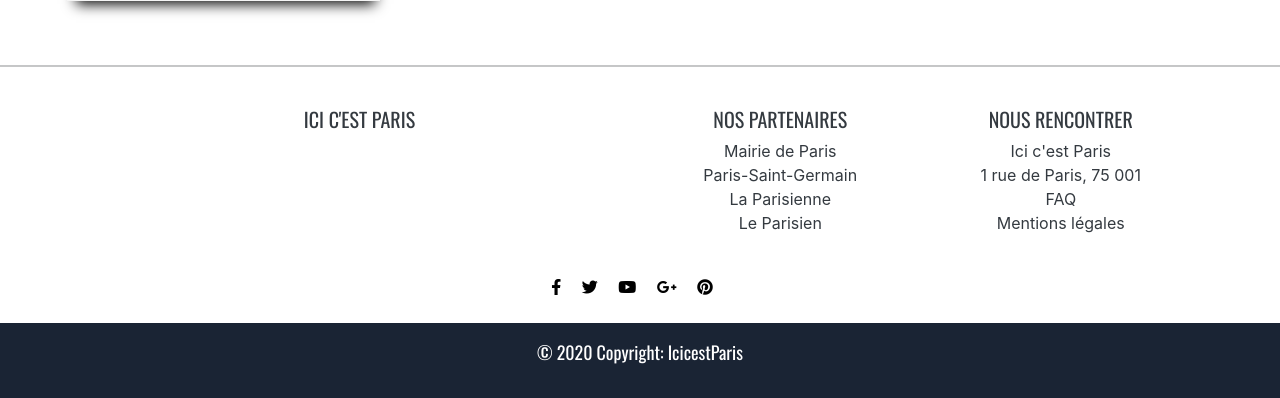
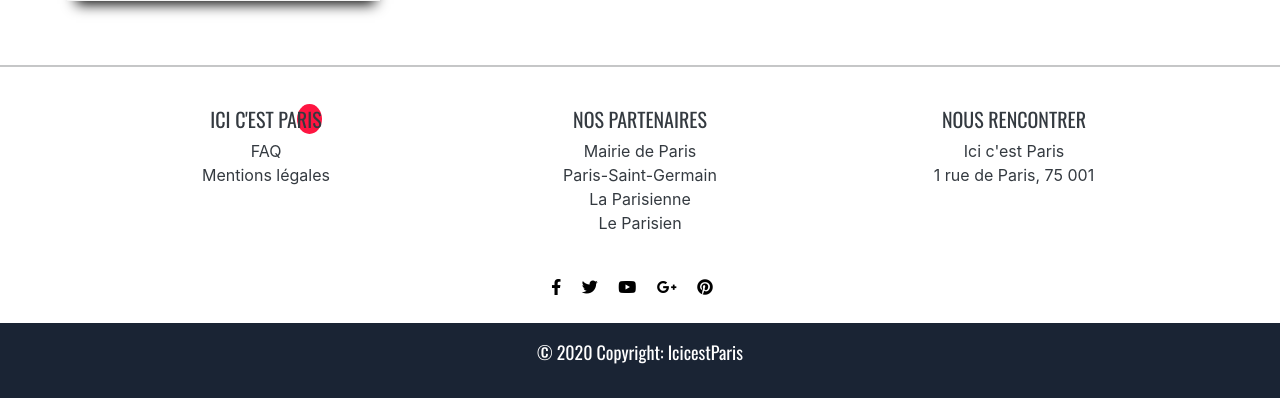
Before and after one commit to JulietteCoetmeur/ici_paris, a Symfony app: template templates/products/index.html.twig in a window 1280 px wide. Shown: the part 1039-1437 px from the top of the page. Run offline with Twig, Linux system fonts and the light colour scheme; the template is opened without the code that fills it, so the values that code supplies are empty; form fields are guessed from the names that the template uses; style sheets or scripts are compiled from the project's sources; some libraries are stand-ins or nearby versions.

Commit message:
design footer

```diff
--- a/assets/styles/app.scss
+++ b/assets/styles/app.scss
@@ -233,7 +233,7 @@ p {
     border-radius: 15px;
     filter: drop-shadow(0px 4px 4px rgba(0, 0, 0, 0.25));
     color: var(--framboise);
-    background-color: white;
+
     margin-top: -40px;
 }
 p {
@@ -269,7 +269,6 @@ text-decoration: none;
     color: var(--framboise);
 }
 .border-style-products {
-    background-color: white;
     margin-top: -40px;
     border-radius: 50px 50px;
     filter: drop-shadow(0px 4px 4px rgba(0, 0, 0, 0.25));
--- a/templates/_footer.html.twig
+++ b/templates/_footer.html.twig
@@ -1,38 +1,49 @@
 <footer class="text-dark text-center text-lg-start">
   <!-- Grid container -->
-    <div class="container p-4">
+  <div class="container p-4 mx-auto">
     <!--Grid row-->
-      <div class="row">
+    <div class="row ">
       <!--Grid column-->
-        <div class="col-lg-6 col-md-12 mb-4 mb-md-0">
-          <h5 class="text-uppercase title-footer">Ici c'est Paris</h5>
-
-        </div>
-        <!--Grid column-->
-
-        <!--Grid column-->
-        <div class="col-lg-3 col-md-6 mb-4 mb-md-0">
-          <h5 class="text-uppercase title-footer">Nos Partenaires</h5>
-
+      <div class="col-lg-4 col-md-4 col-sm-12 mb-4 mb-md-0">
+        <h5 class="text-uppercase title-footer">Ici c'est Pa<span class="small-ellipse">ris</span></h5>
         <ul class="list-unstyled mb-0">
           <li>
-              <a href="https://www.paris.fr/" target="_blank" style="text-decoration:none;" class="text-dark">Mairie de Paris</a>
+            <a href="{{ path('faq') }}" style="text-decoration:none;" class="text-dark">FAQ</a>
           </li>
           <li>
-              <a href="https://www.psg.fr/" target="_blank" style="text-decoration:none;" class="text-dark">Paris-Saint-Germain</a>
-            </li>
-            <li>
-              <a href="https://la-parisienne.net/" target="_blank" style="text-decoration:none;" class="text-dark">La Parisienne</a>
-            </li>
-            <li>
-              <a href="https://www.leparisien.fr/" target="_blank" style="text-decoration:none;" class="text-dark">Le Parisien</a>
+            <a href="{{ path('legal_mentions') }}" style="text-decoration:none;" class="text-dark">Mentions légales</a>
           </li>
         </ul>
       </div>
       <!--Grid column-->
 
       <!--Grid column-->
-        <div class="col-lg-3 col-md-6 mb-4 mb-md-0">
+      <div class="col-lg-4 col-md-4 mb-4 mb-md-0">
+        <h5 class="text-uppercase title-footer">Nos Partenaires</h5>
+
+        <ul class="list-unstyled mb-0">
+          <li>
+            <a href="https://www.paris.fr/" target="_blank" style="text-decoration:none;" class="text-dark">Mairie de
+              Paris</a>
+          </li>
+          <li>
+            <a href="https://www.psg.fr/" target="_blank" style="text-decoration:none;"
+              class="text-dark">Paris-Saint-Germain</a>
+          </li>
+          <li>
+            <a href="https://la-parisienne.net/" target="_blank" style="text-decoration:none;" class="text-dark">La
+              Parisienne</a>
+          </li>
+          <li>
+            <a href="https://www.leparisien.fr/" target="_blank" style="text-decoration:none;" class="text-dark">Le
+              Parisien</a>
+          </li>
+        </ul>
+      </div>
+      <!--Grid column-->
+
+      <!--Grid column-->
+      <div class="col-lg-4 col-md-4 mb-4 mb-md-0">
         <h5 class="text-uppercase title-footer">Nous rencontrer</h5>
 
         <ul class="list-unstyled mb-0">
@@ -41,12 +52,6 @@
           </li>
           <li>
             <a href="#!" style="text-decoration:none;" class="text-dark">1 rue de Paris, 75 001</a>
-            </li>
-            <li>
-              <a href="{{ path('faq') }}" style="text-decoration:none;" class="text-dark">FAQ</a>
-            </li>
-            <li>
-              <a href="{{ path('legal_mentions') }}" style="text-decoration:none;" class="text-dark">Mentions légales</a>
           </li>
         </ul>
       </div>
@@ -74,8 +79,6 @@
       <i class="fab fa-pinterest mr-3"></i>
     </a>
   </div>
-
-
   <!-- Copyright -->
   <div class="text-center p-3 nav-bar">
     <p class="nav-bar-white title-footer">© 2020 Copyright: IcicestParis</p>
--- a/templates/default/index.html.twig
+++ b/templates/default/index.html.twig
@@ -75,7 +75,7 @@ Choisissez votre look : hipster, bobo, bourgeois..
             class="w-100" alt="Parisien en velib dans à Boulevard-Haussmann">
         </div>
         <div class="col-md-8 col-sm-6 bg-section">
-            <p class="hashtag-home p-3">#ILSSONT<br><span class="color-framboise">PARISIEN</span></p>
+            <p class="hashtag-home p-3">#ILSSONT<br><span class="color-framboise">PARISIENS</span></p>
         </div>
         <div class="col-md-4 col-sm-12">
 
--- a/templates/products/index.html.twig
+++ b/templates/products/index.html.twig
@@ -52,7 +52,8 @@ Ici c'est Paris vous propose la parfaite panoplie du Hipster, Bobo ou Bourgeois{
                             <h3 class="color-letter">Catégories</h3>
                         </button> <i class="fas fa-chevron-down"></i>
                     </div>
-                    <div id="collapseTwo" class="collapse show" aria-labelledby="headingTwo" data-parent="#accordionExample">
+                    <div id="collapseTwo" class="collapse show" aria-labelledby="headingTwo"
+                        data-parent="#accordionExample">
                         <div class="card-body">
                             {{ form_row(searchForm.category)}}
                             <hr>
@@ -65,11 +66,13 @@ Ici c'est Paris vous propose la parfaite panoplie du Hipster, Bobo ou Bourgeois{
                 {{form_end(searchForm)}}
             </div>
         </div>
-        <div class="col-lg-8 col-md-8">
-            <div class="row">
-                {% for product in products %}
-                {% include 'products/product_card.html.twig'%}
-                {% endfor %}
+        <div class="col-md-8">
+            <div class="container-fluid">
+                <div class="row">
+                    {% for product in products %}
+                    {% include 'products/product_card.html.twig'%}
+                    {% endfor %}
+                </div>
             </div>
         </div>
     </div>
--- a/templates/products/product_card.html.twig
+++ b/templates/products/product_card.html.twig
@@ -4,9 +4,9 @@
             <img src="{{ product.image }}" class="img-fluid" id="profil" alt="{{ product.name }}">
             <div class="text-right color-provider mr-3">
                 <button class="btn pl-3 pr-3 border-pres">
-                    <span class="heart border-style-products p-2">
+                    <p class="heart border-style-products p-2">
                         <i class="far fa-heart like-icon"></i>
-                    </span>
+                    </p>
                 </button>
             </div>
         </a>
@@ -20,7 +20,7 @@
                 <div class="row">
                     {% for style in product.style %}
                     <div class="col-6">
-                        <p class=" mt-2 text-framboise">.{{style.name}}</p>
+                        <p class=" mt-2 text-framboise">#{{style.name}}</p>
                     </div>
                     {% endfor %}
                 </div>
```
Lines whose indentation alone changed are shown as unchanged.
